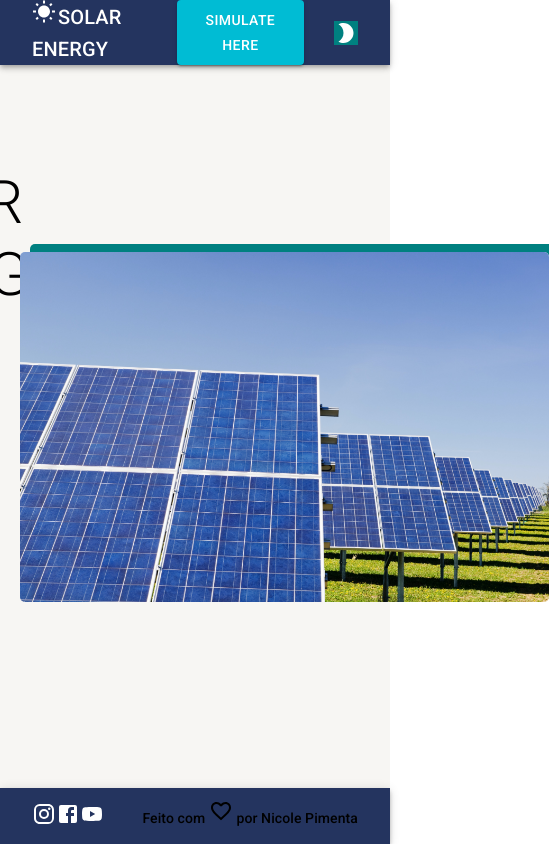
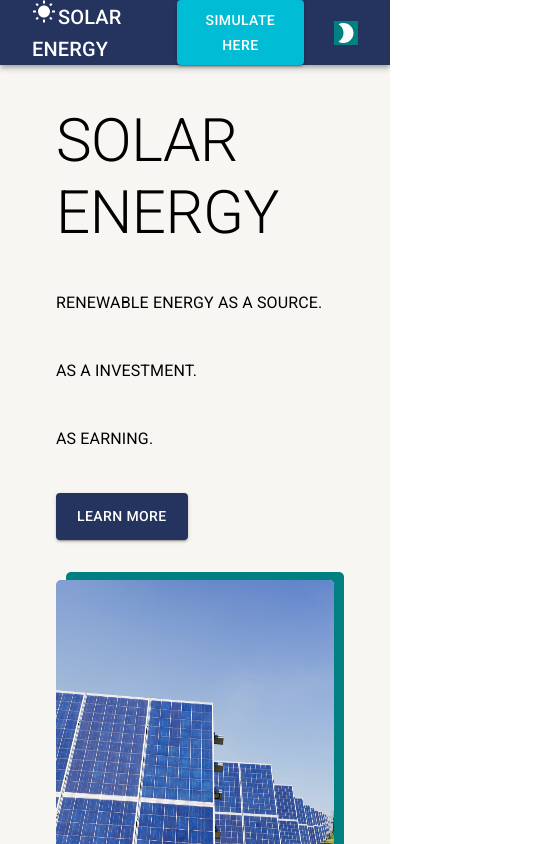
Before and after one commit to nicole-pimenta/front_solarEnergy, a React (Vite) app: page / in a window 390 px wide. Shown: the top 844 px of the page, 549 px wide, since content can reach past the window. Built offline with nearby package versions, Linux system fonts and the light colour scheme.

Commit message:
feat:responsividade homePage

```diff
--- a/src/pages/HomePage.tsx
+++ b/src/pages/HomePage.tsx
@@ -1,18 +1,25 @@
 import { Box, Button, Container } from "@mui/material";
 import solarPanel from "../assets/solarPanel.jpg";
 import { Typography } from "@mui/material";
-
 import { Link } from "@mui/material";
 import { useAppThemeContext } from "../contexts";
 
 export const HomePage = () => {
   const { themeName } = useAppThemeContext();
+
   return (
     <Box height={"100%"} sx={{ display: "flex", alignItems: "center" }}>
       <Container maxWidth="lg">
         <Box
           sx={{
             display: "flex",
+            flexDirection: {
+              xl: "row",
+              lg: "row",
+              sm: "column",
+              md: "column",
+              xs: "column",
+            },
             justifyContent: "center",
             alignItems: "center",
             flexGrow: 1,
@@ -21,7 +28,7 @@ export const HomePage = () => {
             gap: "40px",
           }}
         >
-          <Box width={"50%"}>
+          <Box max-width={"100%"}>
             <Typography
               variant="h2"
               color={themeName === "dark" ? "white" : "black"}
@@ -63,12 +70,15 @@ export const HomePage = () => {
             </Button>
           </Box>
 
+          <Box max-width={"50%"}>
             <img
               src={solarPanel}
               height={"350px"}
+              width={"100%"}
               alt="Solar panel image"
               style={{ borderRadius: "5px", boxShadow: "10px -8px teal" }}
             />
+          </Box>
         </Box>
       </Container>
     </Box>
--- /dev/null
+++ b/src/themes/BreakPoints.ts
@@ -0,0 +1,13 @@
+import { createTheme } from "@mui/material";
+
+export const BreakpointTheme = createTheme({
+  breakpoints: {
+    values: {
+      xs: 0,
+      sm: 600,
+      md: 900,
+      lg: 1200,
+      xl: 1536,
+    },
+  },
+});
--- a/src/themes/index.ts
+++ b/src/themes/index.ts
@@ -1,2 +1,3 @@
 export * from "./Light";
 export * from "./Dark";
+export * from "./BreakPoints";
```
Lines whose indentation alone changed are shown as unchanged.
